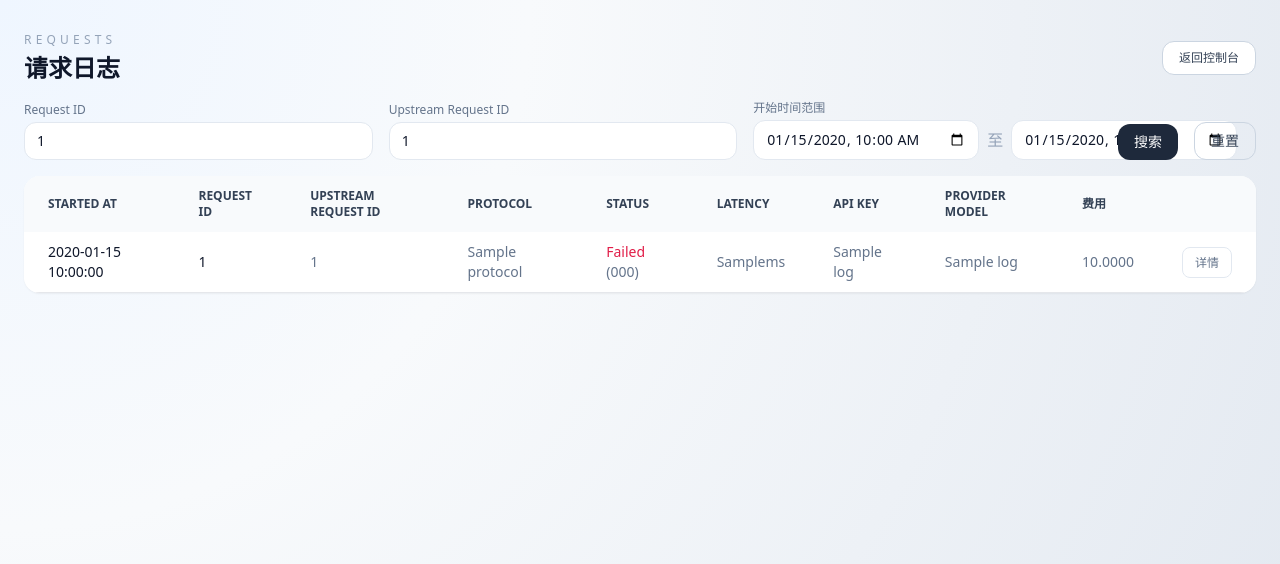
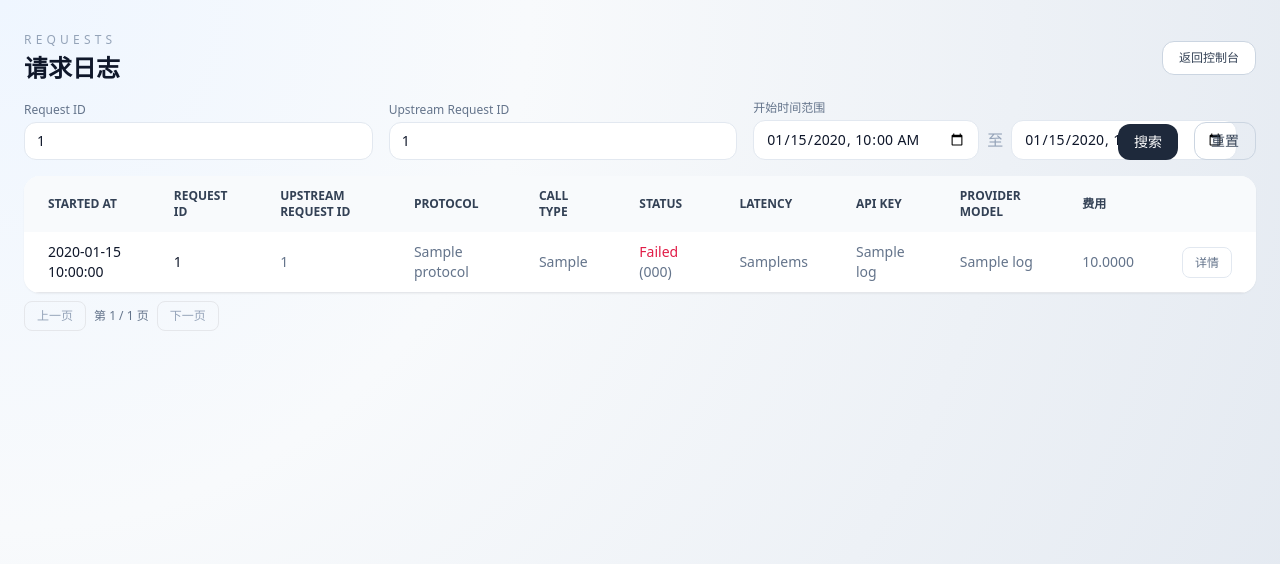
Before and after one commit to liuzhenghua/llm-router, a FastAPI app: template src/llm_router/templates/request_logs.html in a window 1280 px wide. Shown: the top 564 px of the page. Run offline with FastAPI, Linux system fonts and the light colour scheme; the template is opened without the code that fills it: most values are stand-ins (such as "Sample title", 1, 10 or a date in 2020); parts of the project's set-up code (start-up, migrations or seed data) failed here and were passed over; some libraries are stand-ins or nearby versions.

Commit message:
在请求日志和详情页面中新增 call_type 字段展示，并更新分页逻辑移除多余条件判断

```diff
--- a/src/llm_router/api/admin.py
+++ b/src/llm_router/api/admin.py
@@ -691,6 +691,7 @@ async def request_logs_page(
             "status_code": log.status_code,
             "success": log.success,
             "latency_ms": log.latency_ms,
+            "call_type": log.call_type,
             "api_key_id": log.api_key_id,
             "provider_model_id": log.provider_model_id,
             "api_key_name": log.api_key.name if log.api_key else None,
@@ -762,6 +763,7 @@ async def request_log_detail(request: Request, request_log_id: int, _: None = De
         "request_body": log.request_body,
         "response_body": log.response_body,
         "error_message": log.error_message,
+        "call_type": log.call_type,
         "api_key_id": log.api_key_id,
         "logical_model_id": log.logical_model_id,
         "provider_model_id": log.provider_model_id,
--- a/src/llm_router/templates/request_detail.html
+++ b/src/llm_router/templates/request_detail.html
@@ -17,6 +17,7 @@
       <div>逻辑模型: {{ log.logical_model_name or "-" }}</div>
       <div>供应商模型: {{ log.provider_model_name or "-" }}</div>
       <div>请求协议: {{ log.protocol or "-" }}</div>
+      <div>请求类型: {{ log.call_type or "-" }}</div>
       <div>供应商协议: {{ log.provider_model_protocol or "-" }}</div>
       <div>上游请求 ID: {{ log.upstream_request_id or "-" }}</div>
       <div>延迟(ms): {{ log.latency_ms or "-" }}</div>
--- a/src/llm_router/templates/request_logs.html
+++ b/src/llm_router/templates/request_logs.html
@@ -37,6 +37,7 @@
         <th scope="col" class="px-6 py-3">Request ID</th>
         <th scope="col" class="px-6 py-3">Upstream Request ID</th>
         <th scope="col" class="px-6 py-3">Protocol</th>
+        <th scope="col" class="px-6 py-3">Call Type</th>
         <th scope="col" class="px-6 py-3">Status</th>
         <th scope="col" class="px-6 py-3">Latency</th>
         <th scope="col" class="px-6 py-3">API Key</th>
@@ -52,6 +53,7 @@
         <td class="px-6 py-2.5 font-medium text-slate-900">{{ log.request_id }}</td>
         <td class="px-6 py-2.5">{{ log.upstream_request_id | default('-') }}</td>
         <td class="px-6 py-2.5">{{ log.protocol }}</td>
+        <td class="px-6 py-2.5">{{ log.call_type | default('-') }}</td>
         <td class="px-6 py-2.5">
           {% if log.success %}
           <span class="text-emerald-600">Success</span>
@@ -76,7 +78,7 @@
       </tr>
       {% else %}
       <tr>
-        <td colspan="10" class="text-center text-slate-500 p-4">没有找到相关日志。</td>
+        <td colspan="11" class="text-center text-slate-500 p-4">没有找到相关日志。</td>
       </tr>
       {% endfor %}
     </tbody>
@@ -88,7 +90,6 @@
 {% endmacro %}
 
 <div id="logs-pagination-container" class="mt-2 flex items-center justify-between">
-  {% if pagination.pages > 1 %}
   <div class="flex items-center gap-2">
     {% if pagination.has_prev %}
     <a href="{{ build_query_string(pagination.prev_num, filters) }}" class="rounded-lg border px-3 py-1.5 text-xs">上一页</a>
@@ -104,7 +105,6 @@
     <button disabled class="rounded-lg border px-3 py-1.5 text-xs text-slate-400">下一页</button>
     {% endif %}
   </div>
-  {% endif %}
 </div>
 
 <script>
```
